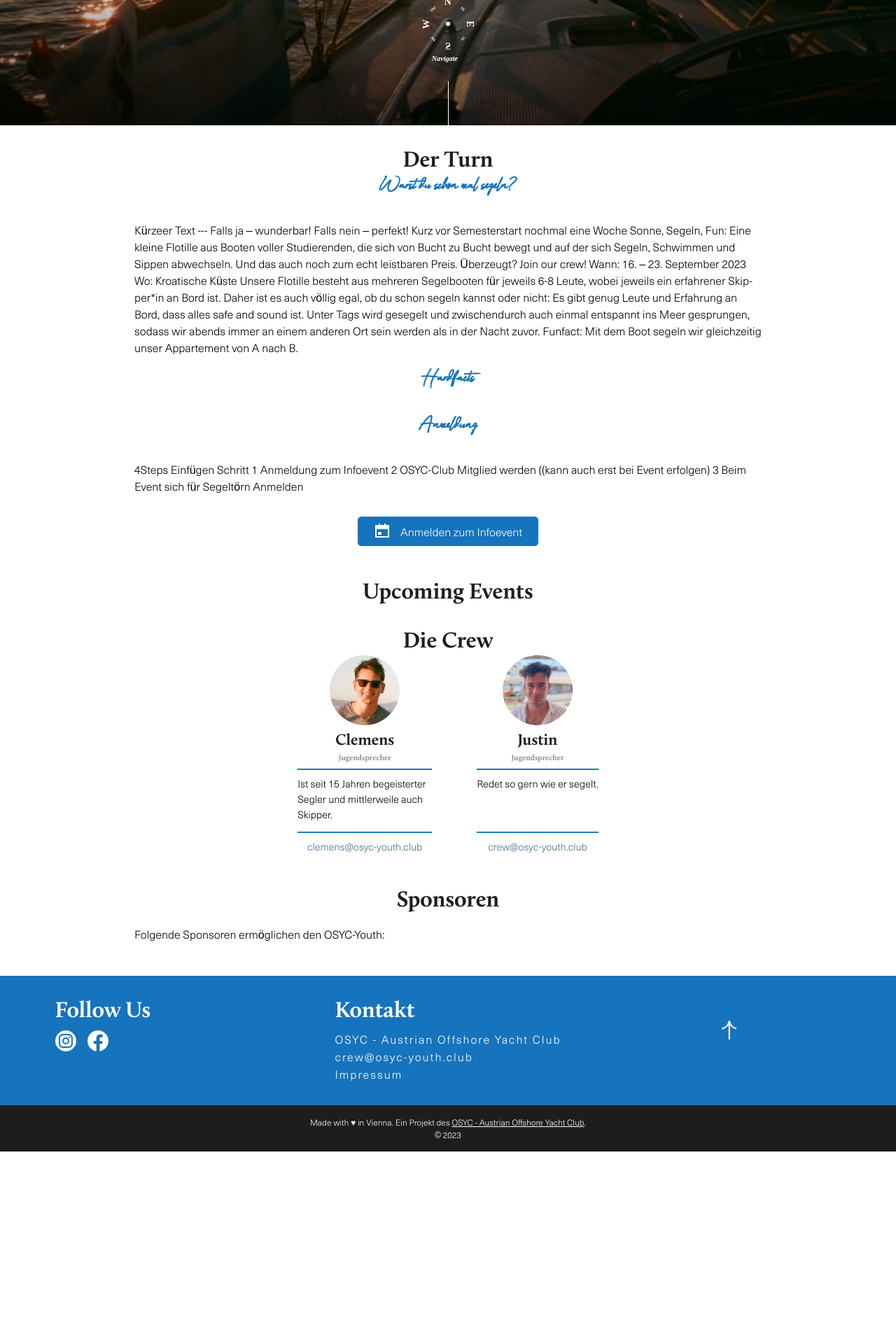
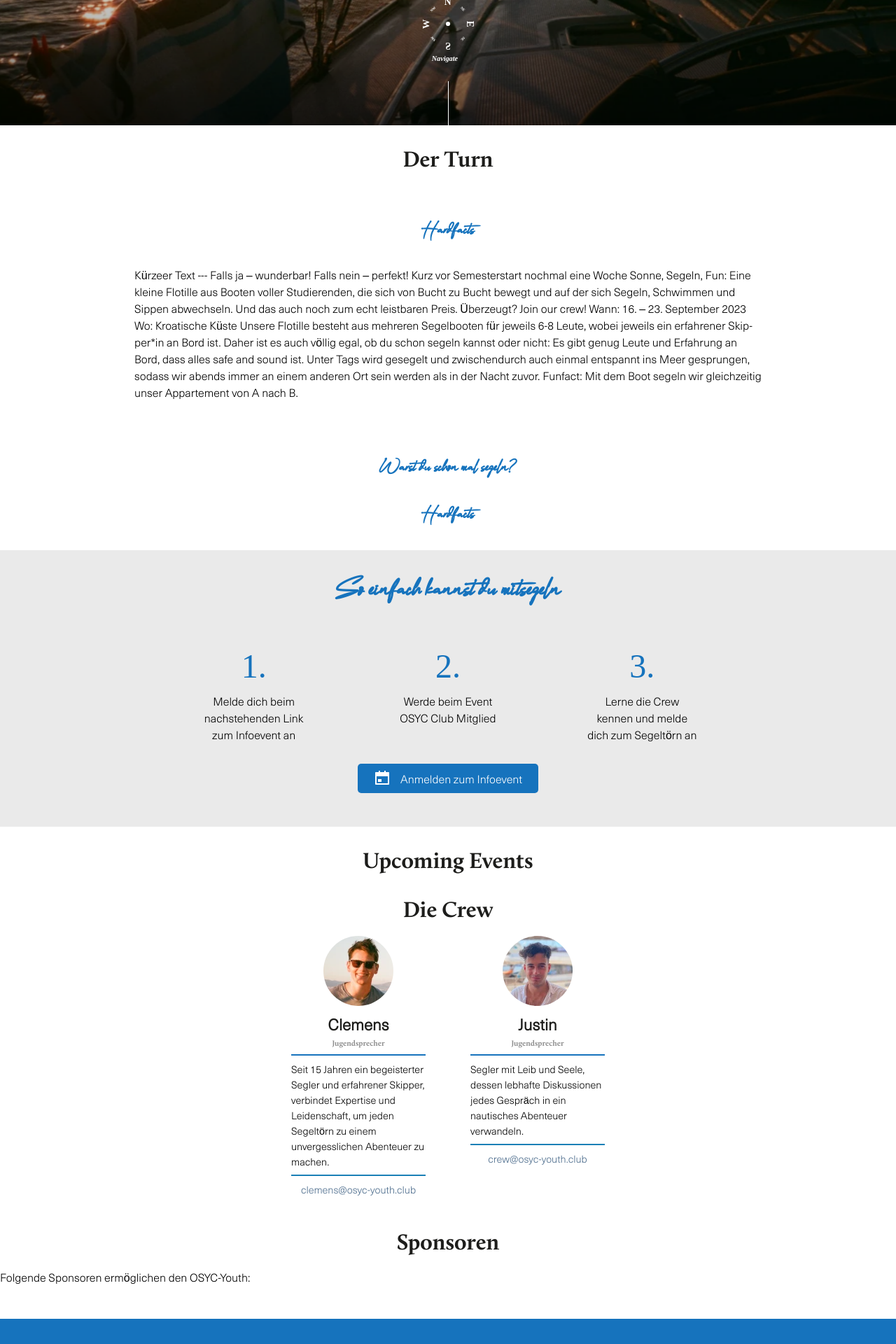
Before and after one commit to osyc-youth/osyc-youth.github.io, a Jekyll site: the page built from index.markdown, in a window 1280 px wide. Shown: the part 721-2641 px from the top of the page at 70% size. Built offline with Jekyll 4.4.1, drawn with Linux system fonts in a browser that asks for light colours; before the commit the page ends 2366 px from its top, so only the background shows below that.

Commit message:
worked on website and fixed a couple of mistakes

```diff
--- a/_includes/meta_tags/meta.html
+++ b/_includes/meta_tags/meta.html
@@ -4,4 +4,4 @@
  <!-- Primary Meta Tags -->
 <title>OSYC Youth</title>
 <meta name="title" content="OSYC Youth">
-<meta name="description" content="Website des jugende Clubs des Off Shore Yacht Clubs kurz OSYC Youth.">
+<meta name="description" content="Website des jugend Clubs des Off Shore Yacht Clubs kurz OSYC Youth.">
--- a/_layouts/main.html
+++ b/_layouts/main.html
@@ -6,19 +6,68 @@ layout: default
 <main>
     <section id="DerTurn">
         <h2>Der Turn</h2>
+        <section class="subsection">
+            <h3>Hardfacts</h3>
+            <p> Kürzeer Text --- Falls ja – wunderbar! Falls nein – perfekt! Kurz vor Semesterstart nochmal eine Woche Sonne, Segeln, Fun: Eine kleine Flotille aus Booten voller Studierenden, die sich von Bucht zu Bucht bewegt und auf der sich Segeln, Schwimmen und Sippen abwechseln. Und das auch noch zum echt leistbaren Preis. Überzeugt? Join our crew! Wann: 16. – 23. September 2023 Wo: Kroatische Küste Unsere Flotille besteht aus mehreren Segelbooten für jeweils 6-8 Leute, wobei jeweils ein erfahrener Skip- per*in an Bord ist. Daher ist es auch völlig egal, ob du schon segeln kannst oder nicht: Es gibt genug Leute und Erfahrung an Bord, dass alles safe and sound ist. Unter Tags wird gesegelt und zwischendurch auch einmal entspannt ins Meer gesprungen, sodass wir abends immer an einem anderen Ort sein werden als in der Nacht zuvor. Funfact: Mit dem Boot segeln wir gleichzeitig unser Appartement von A nach B.
+        </section>
         <h3>Warst du schon mal segeln?</h3>
-        <p> Kürzeer Text --- Falls ja – wunderbar! Falls nein – perfekt! Kurz vor Semesterstart nochmal eine Woche Sonne, Segeln, Fun: Eine kleine Flotille aus Booten voller Studierenden, die sich von Bucht zu Bucht bewegt und auf der sich Segeln, Schwimmen und Sippen abwechseln. Und das auch noch zum echt leistbaren Preis. Überzeugt? Join our crew! Wann: 16. – 23. September 2023 Wo: Kroatische Küste Unsere Flotille besteht aus mehreren Segelbooten für jeweils 6-8 Leute, wobei jeweils ein erfahrener Skip- per*in an Bord ist. Daher ist es auch völlig egal, ob du schon segeln kannst oder nicht: Es gibt genug Leute und Erfahrung an Bord, dass alles safe and sound ist. Unter Tags wird gesegelt und zwischendurch auch einmal entspannt ins Meer gesprungen, sodass wir abends immer an einem anderen Ort sein werden als in der Nacht zuvor. Funfact: Mit dem Boot segeln wir gleichzeitig unser Appartement von A nach B.
-        </p>
         <h3>Hardfacts</h3>
+<!--         <p>In 3 einfach Schritten kannst du am Segelturn Teilnehmen:</p>
+        <div class="flex-container-steps">
+            <div class="flex-item-steps">
+                <div class="icon-circle">
 
-        <h3>Anmeldung</h3>
-        <p> 4Steps Einfügen Schritt
-        1 Anmeldung zum Infoevent
-        2 OSYC-Club Mitglied werden ((kann auch erst bei Event erfolgen)
-        3 Beim Event sich für Segeltörn Anmelden</p>
-        <div class="buttonContainter">
-            <a class="blueButton" href="https://app.formbricks.com/s/cli34qe5z0cfqmt0hozuoovl8"><img alt="Adobe Acrobat Logo"src="/assets/img/calendar.svg">Anmelden zum Infoevent </a>
-        </div>
+                    <i class="ri-check-line"></i>
+                </div>
+                <p>Moderne Segelyachten</p>
+            </div>
+            <div class="flex-item-steps">
+                <div class="icon-circle">
+                    <i class="ri-pass-valid-line"></i>
+                </div>
+                <p>Erfahrene Skipper </p>
+            </div>
+            <div class="flex-item-steps">
+                <div class="icon-circle">
+                    <i class="ri-sailboat-line"></i>
+                </div>
+                <p>Segeln, Schwimmen und Sippen</p>
+            </div>
+            <div class="flex-item-steps">
+                <div class="icon-circle">
+                    <i class="ri-sailboat-line"></i>
+                </div>
+                <p>Nicht Kommerziel und Nachhaltig</p>
+            </div>
+        </div> -->
+            <section class="subsection background-lightgray">
+            <h3 class="call-to-action">So einfach kannst du mitsegeln</h3>
+            <div class="flex-container-steps">
+                <div class="flex-item-steps">
+                    <div class="big-number">
+
+                        1.
+                    </div>
+                    <p>Melde dich beim nachstehenden Link zum Infoevent an</p>
+                </div>
+                <div class="flex-item-steps">
+                    <div class="big-number">
+                        2.
+                    </div>
+                    <p> Werde beim Event OSYC Club Mitglied</p>
+                </div>
+                <div class="flex-item-steps">
+                    <div class="big-number">
+                        3.
+                    </div>
+                    <p>Lerne die Crew kennen und melde dich zum Segeltörn an</p>
+                </div>
+            </div>
+
+            <div class="buttonContainter">
+                <a class="blueButton" href="https://app.formbricks.com/s/cli34qe5z0cfqmt0hozuoovl8"><img alt="Adobe Acrobat Logo"src="/assets/img/calendar.svg">Anmelden zum Infoevent </a>
+            </div>
+        </section>
     </section>
 
     <section id="Events">
--- a/assets/css/style.css
+++ b/assets/css/style.css
@@ -43,6 +43,41 @@
     font-style: normal;
 }
 
+@font-face {
+    font-family: "remixicon";
+    src:url("/assets/fonts/remixicon/remixicon.woff2") format("woff2"),
+        url("/assets/fonts/remixicon/remixicon.woff") format("woff");
+    font-display: swap;
+}
+[class^="ri-"], [class*=" ri-"] {
+    font-family: 'remixicon' !important;
+    font-style: normal;
+    -webkit-font-smoothing: antialiased;
+    -moz-osx-font-smoothing: grayscale;
+ }
+
+
+.ri-lg { font-size: 1.3333em; line-height: 0.75em; vertical-align: -.0667em; }
+.ri-xl { font-size: 1.5em; line-height: 0.6666em; vertical-align: -.075em; }
+.ri-xxs { font-size: .5em; }
+.ri-xs { font-size: .75em; }
+.ri-sm { font-size: .875em; }
+.ri-1x { font-size: 1em; vertical-align: -0.27em;}
+.ri-2x { font-size: 2em; }
+.ri-3x { font-size: 3em; }
+.ri-4x { font-size: 4em; }
+.ri-5x { font-size: 5em; }
+.ri-6x { font-size: 6em; }
+.ri-7x { font-size: 7em; }
+.ri-8x { font-size: 8em; }
+.ri-9x { font-size: 9em; }
+.ri-10x { font-size: 10em; }
+.ri-fw { text-align: center; width: 1.25em; }
+
+.ri-sailboat-line:before { content: "\f0ad"; }
+.ri-check-line:before { content: "\eb7b"; }
+.ri-pass-valid-line:before { content: "\f38b"; }
+
 
 
 html{
@@ -66,7 +101,8 @@ section>h3{
     color: var(--subtitle-color);
 }
 
-p,li,a{
+
+p,li,a,h3{
     font-family: 'newhaasunicalight',sans-serif;
 }
 
@@ -77,7 +113,7 @@ body{
 nav{
     min-height: 10vh;
 }
-.wrapper, .footerFlex, .footerBottom>p{
+.footerFlex, .footerBottom>p{
     padding: 0 5%;
 }
 section{
@@ -383,6 +419,9 @@ a.socialIcons>img{
     display: none;
 }
 
+
+
+
 @keyframes scrollWaves {
     from   { transform: translateX(0%); }
     to { transform: translateX(-48%); }
@@ -450,7 +489,7 @@ div.buttonContainter{
     align-items: center;
     justify-content: center;
     gap: 2rem;
-    padding: 1rem;
+    padding-bottom: 1rem;
     flex-wrap: wrap;
 }
 
@@ -527,6 +566,7 @@ a.blueButton >img:hover {
         justify-content: center;
         gap: 4rem;
         padding-bottom: 1rem;
+        padding-top: 1rem;
     }
 
     .chargenFlexElement{
@@ -537,6 +577,7 @@ a.blueButton >img:hover {
         text-align: left;
         border-top: 2px solid var(--subtitle-color);
         padding-top: 0.5rem;
+        padding-bottom: 0.5rem;
         min-height: 5rem;
     }
     .chargenFlexElement>h3{
@@ -560,9 +601,66 @@ a.blueButton >img:hover {
         font-size: 0.9rem;
     }
 
+    .flex-container-steps {
+        display: flex;
+        justify-content: space-around;
+        padding: 0rem 2rem;
+        flex-wrap: wrap;
+    }
+
+    .flex-item-steps {
+        text-align: center;
+        margin: 10px;
+        padding: 20px;
+        width: 10rem;
+    }
+
+    .flex-item-steps .icon-circle {
+        font-size: 2.2em;
+        width: 70px;
+        height: 70px;
+        background-color: var(--subtitle-color);
+        color: #fff;
+        border-radius: 50%;
+        display: flex;
+        justify-content: center;
+        align-items: center;
+        margin-bottom: 1rem;
+        margin-left: auto;
+        margin-right: auto;
+    }
+    .flex-item-steps .big-number {
+        font-size: 3em;
+        width: 70px;
+        height: 70px;
+        color: var(--subtitle-color);
+        display: flex;
+        justify-content: center;
+        align-items: center;
+        margin-bottom: 0.2rem;
+        margin-left: auto;
+        margin-right: auto;
+    }
+
+    .flex-item-steps p {
+        margin: 0;
+    }
+
+    .call-to-action{
+        text-align: center;
+        font-size: 3rem;
+        margin-bottom: 1rem;
+    }
+    .background-lightgray{
+        background-color: #eaeaea;
+    }
+
+    .subsection{
+        padding: 2rem 2rem;
+    }
 
 @media (min-width: 1126px) {
-    .wrapper {
+    .subsection {
         padding-left: 15%;
         padding-right: 15%;
     }
```
Also changed, not shown: _Crew/clemens.md (+1 -1 lines), _Crew/justin.md (+1 -1 lines), website/about.markdown (deleted, +0 -18 lines), README.md, assets/fonts/remixicon/remixicon.woff (added), assets/fonts/remixicon/remixicon.woff2 (added), 1 other file.
